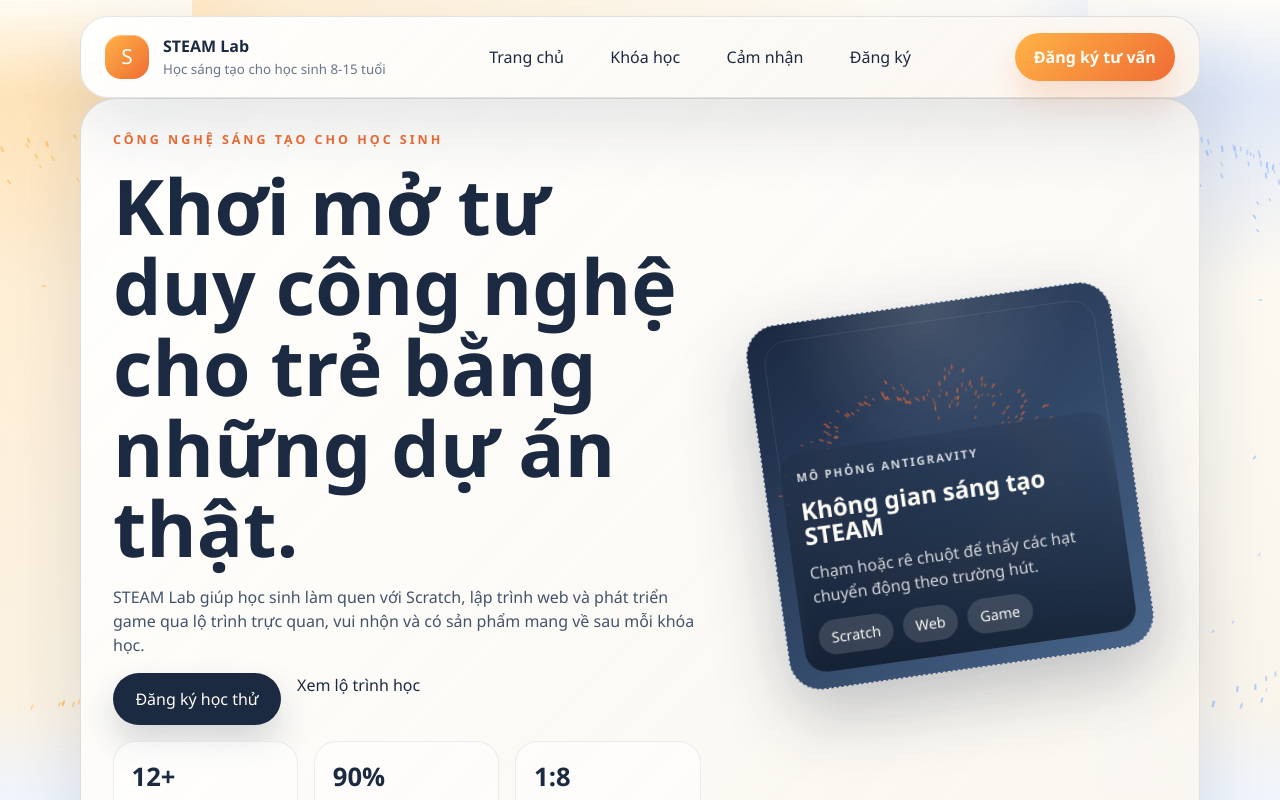
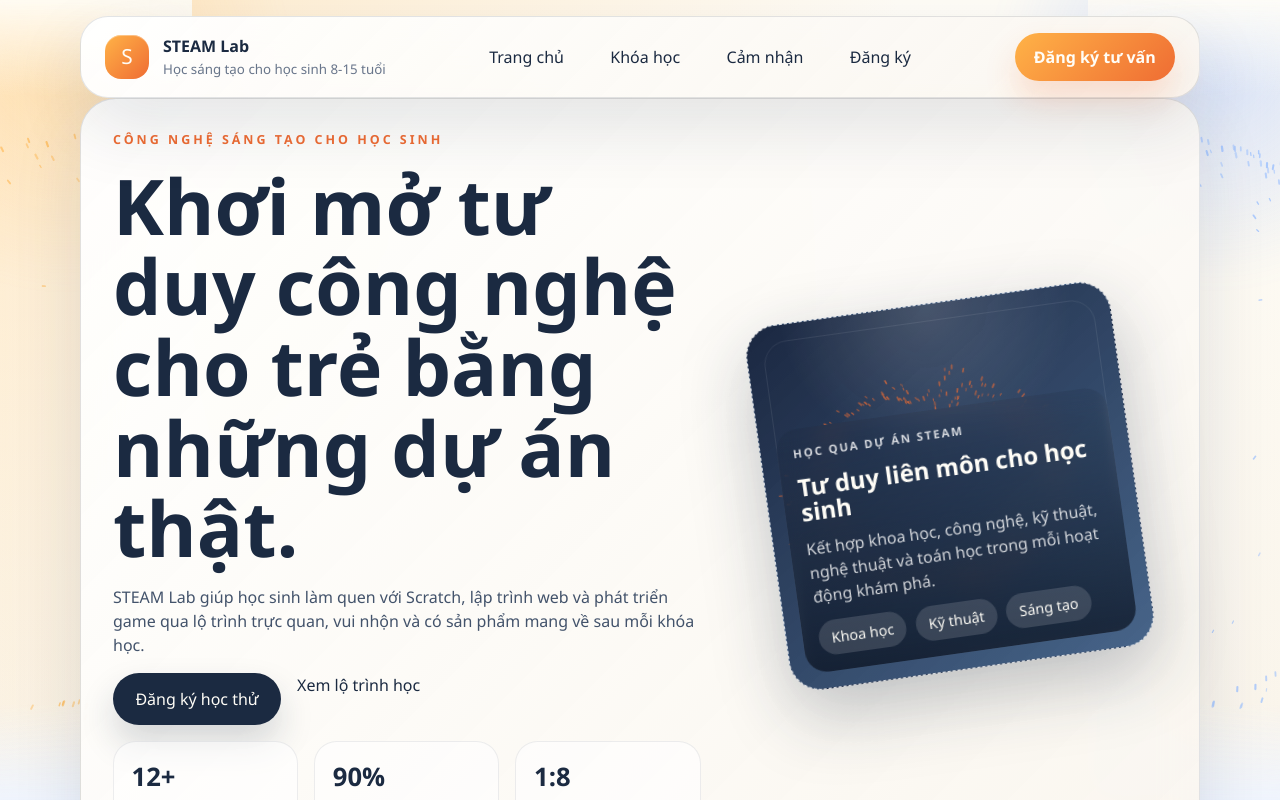
Before and after one commit to channie111105/STEAM, a React (Vite) app: page / in a window 1280 px wide. Shown: the top 800 px of the page. Built offline with nearby package versions, Linux system fonts and the light colour scheme.

Commit message:
fix: align hero card copy with steam education

```diff
--- a/src/components/Hero.jsx
+++ b/src/components/Hero.jsx
@@ -71,16 +71,16 @@ export function Hero() {
               delay={0}
             >
               <div className="hero-lab-overlay-inner">
-                <p className="hero-lab-kicker">Mô phỏng antigravity</p>
-                <h3>Không gian sáng tạo STEAM</h3>
+                <p className="hero-lab-kicker">Học qua dự án STEAM</p>
+                <h3>Tư duy liên môn cho học sinh</h3>
                 <p>
-                  Chạm hoặc rê chuột để thấy các hạt chuyển động theo trường
-                  hút.
+                  Kết hợp khoa học, công nghệ, kỹ thuật, nghệ thuật và toán học
+                  trong mỗi hoạt động khám phá.
                 </p>
-                <div className="hero-lab-tags" aria-label="Lĩnh vực nổi bật">
-                  <span>Scratch</span>
-                  <span>Web</span>
-                  <span>Game</span>
+                <div className="hero-lab-tags" aria-label="Trụ cột STEAM">
+                  <span>Khoa học</span>
+                  <span>Kỹ thuật</span>
+                  <span>Sáng tạo</span>
                 </div>
               </div>
             </AnimatedContent>
```
